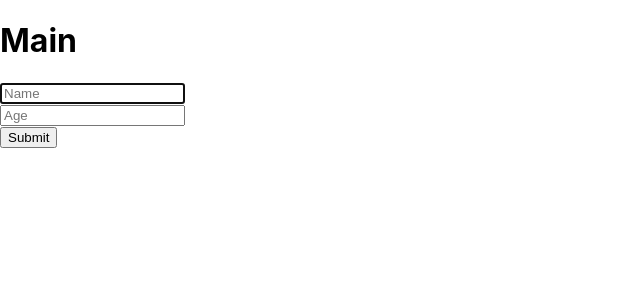
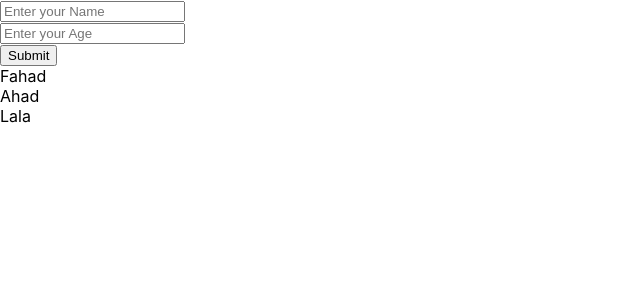
Before and after one commit to FahadAbdulQayyum/Practice, a React (Create React App) app: page / in a window 1280 px wide. Shown: the top 300 px of the page, without its empty margins (0-640 px from the left). Built offline with nearby package versions, Linux system fonts and the light colour scheme.

Commit message:
push it up

```diff
--- a/src/App.js
+++ b/src/App.js
@@ -1,6 +1,7 @@
 import React from 'react';
 // import Main from './components2/main';
-import Main from './components2/main';
+// import Main from './componentsContext/main';
+import Main from './componentsContext/main';
 
 const App = () => {
   return (
--- a/src/componentsContext/Main.js
+++ b/src/componentsContext/Main.js
@@ -1,9 +1,27 @@
 import React from 'react'
+import Form from './form'
+import GlobalState from './context/GlobalState'
+import Students from './students'
 
 const Main = () => {
+
+    const students = [
+        {
+            name: 'Fahad',
+            age: 33
+        },
+        {
+            name: 'Ahad',
+            age: 0
+        },
+    ]
+
     return (
         <div>
-            <h1>Mainn</h1>
+            <GlobalState>
+                <Form />
+                <Students students={students} />
+            </GlobalState>
         </div>
     )
 }
--- /dev/null
+++ b/src/componentsContext/context/GlobalState.js
@@ -0,0 +1,34 @@
+import globalReducer from './globalReducer';
+import globalContext from './globalContext';
+import { useReducer } from 'react';
+
+const GlobalState = props => {
+    const inititalState = {
+        students: [
+            {
+                name: 'Fahad',
+                age: 33
+            },
+            {
+                name: 'Ahad',
+                age: 0
+            },
+            {
+                name: 'Lala',
+                age: 0
+            },
+        ]
+    }
+
+    const [state, reducer] = useReducer(globalReducer, inititalState)
+
+    return <globalContext.Provider
+        value={{
+            students: state.students,
+        }}
+    >
+        {props.children}
+    </globalContext.Provider >
+}
+
+export default GlobalState;
--- /dev/null
+++ b/src/componentsContext/context/globalContext.js
@@ -0,0 +1,5 @@
+import { createContext } from "react";
+
+const globalContext = createContext();
+
+export default globalContext;
--- /dev/null
+++ b/src/componentsContext/form.js
@@ -0,0 +1,17 @@
+import React from 'react'
+
+const Form = () => {
+    return (
+        <div>
+            <div>
+                <input type="text" placeholder='Enter your Name' />
+            </div>
+            <input type="Number" placeholder='Enter your Age' />
+            <div>
+                <input type="Submit" value={'Submit'} />
+            </div>
+        </div>
+    )
+}
+
+export default Form
--- /dev/null
+++ b/src/componentsContext/students.js
@@ -0,0 +1,19 @@
+import React, { useContext } from 'react';
+import StudentItems from './studentsItem';
+import globalContext from './context/globalContext';
+
+// const Students = ({ students }) => {
+const Students = () => {
+
+    const { students } = useContext(globalContext)
+
+    return (
+        <div>
+            {students.map(student => (
+                <StudentItems student={student} />
+            ))}
+        </div>
+    )
+}
+
+export default Students
--- /dev/null
+++ b/src/componentsContext/studentsItem.js
@@ -0,0 +1,11 @@
+import React from 'react'
+
+const studentsItem = ({ student }) => {
+    return (
+        <div>
+            {student.name}
+        </div>
+    )
+}
+
+export default studentsItem
```
Also changed, not shown: src/componentsContext/context/globalReducer.js (added).
